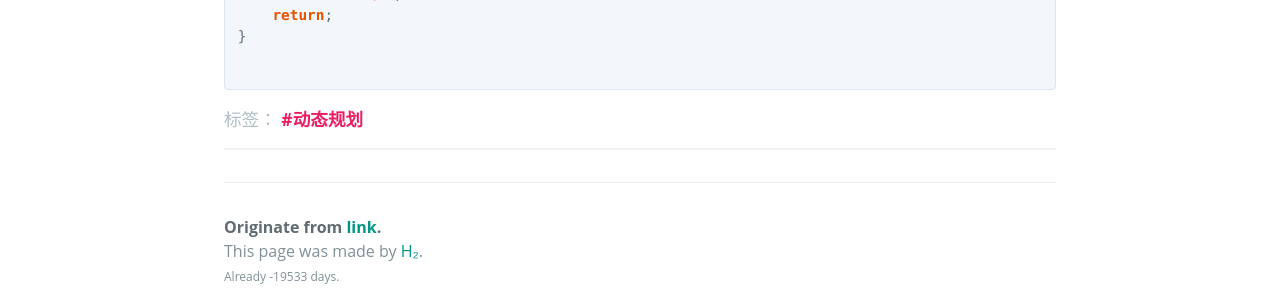
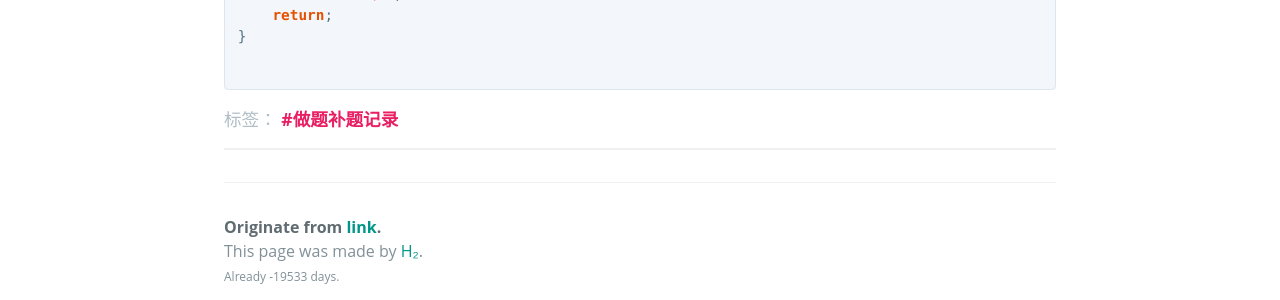
Before and after one commit to BuaaCzx/BuaaCzx.github.io, a Jekyll site: the page built from _posts/2023-6-30-CF1840F.md, in a window 1280 px wide and 900 px high, scrolled down 1100 px. Shown: the part 565-865 px from the top of the window. Built offline with Jekyll 4.4.1, drawn with Linux system fonts in a browser that asks for light colours; some web fonts are replaced; formulas are drawn with MathJax 3.

Commit message:
Update 2023-6-30-CF1840F.md

```diff
--- a/_posts/2023-6-30-CF1840F.md
+++ b/_posts/2023-6-30-CF1840F.md
@@ -1,12 +1,12 @@
 ---
 layout: post
 title: CF1840F Railguns
-tags: 动态规划
+tags: 做题补题记录
 ---
 
 ## 题意
 Tema在 $n×m$ 的网格内要从 $(0,0)$ 走到 $(n,m)$。第0秒Tema位于 $(0,0)$。
-假设第 $t$ 秒Tema位于 $(i,j)$，则第 $t+1$秒Tema可以在 $(i,j)$，$(i+1,j)$ 或 $(i,j+1)$.
+假设第 $t$ 秒Tema位于 $(i,j)$，则第 $t+1$秒Tema可以在 $(i,j)$， $(i+1,j)$ 或 $(i,j+1)$.
 机器人会发射 $r$ 次激光炮阻挠他的前进，每次发射会在某一秒攻击某一列或某一行，若该秒Tema在被攻击的单元格内，则会被击毁。求Tema从 $(0,0)$ 到达 $(n,m)$ 所需的最短时间，若无法抵达则输出 $-1$。
 
 ## 思路
```
